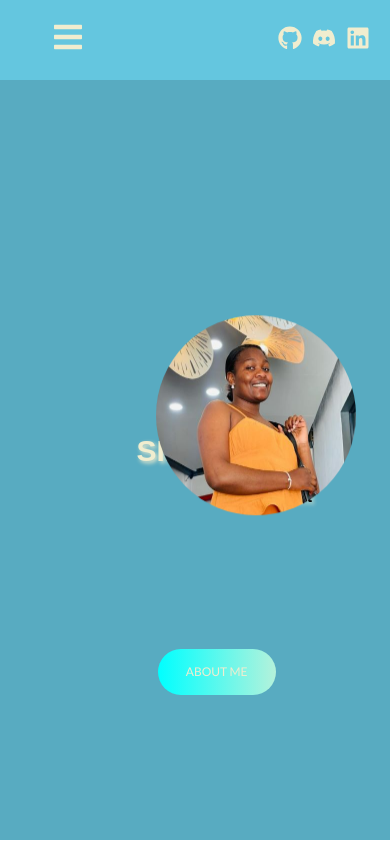
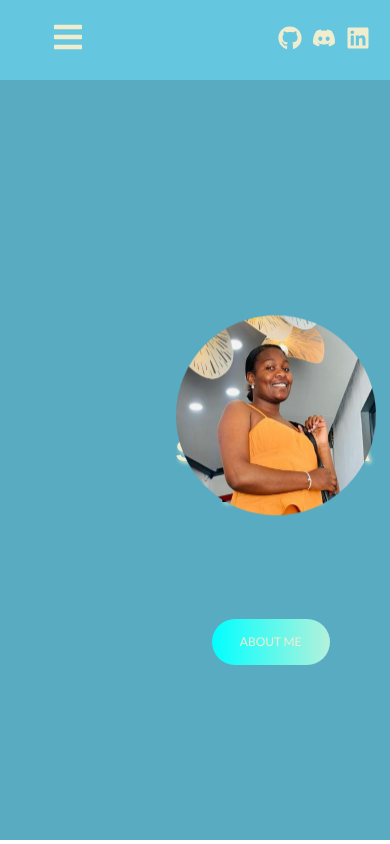
Before and after one commit to Sikhuphela/Port, a React (Create React App) app: page / in a window 390 px wide. Built offline with nearby package versions, Linux system fonts and the light colour scheme.

Commit message:
Added responsiveness to the navigation bar

```diff
--- a/src/Pages/style.css
+++ b/src/Pages/style.css
@@ -5,7 +5,6 @@
   background-color: #58ABC1;
 }
 
-/* src/components/style.css */
 h3 {
   color: #F0EDCF;
   text-align: right;
@@ -16,17 +15,17 @@ h3 {
   font-family: Arial, sans-serif;
   text-shadow: 2px 2px 4px #F0EDCF;
 }
+
 h2 {
   color: #F0EDCF;
   text-align: right;
-  font-size: 40px;
+  font-size: 30px;
   left: 500px;
   position: absolute;
   top: 500px;
   font-family: Arial, sans-serif;
   text-shadow: 2px 2px 4px #F0EDCF;
 }
-
 
 .home h4 {
   text-align: right;
@@ -37,6 +36,7 @@ h2 {
   font-family: Arial, sans-serif;
   text-shadow: 2px 2px 4px #F0EDCF;
 }
+
 .home p {
   text-align: right;
   font-size: 20px;
@@ -72,6 +72,7 @@ h2 {
       transform: translateY(-30px);
   }
 }
+
 button {
   text-decoration: none;
   position: relative;
@@ -128,40 +129,42 @@ button:hover::before {
 button:active {
   background: linear-gradient(32deg, cyan, #f0edcf, #ffeb3b, #03a9f4);
 }
+
 @media (max-width: 768px) {
   h3 {
-    font-size: 30px; /* Decrease font size for smaller screens */
-    left: 100%; /* Center horizontally */
+      font-size: 0px;
+      left: 100%;
       transform: translateX(-50%);
-    top: 200px; /* Adjust top position */
+      top: 200px;
   }
 
   h2 {
-    font-size: 30px; /* Decrease font size for smaller screens */
-    left: 60%; /* Center horizontally */
+      font-size: 30px;
+      left: 70%;
       transform: translateX(-50%);
-    top: 400px; /* Adjust top position */
+      top: 400px;
   }
 
-  .home h4, .home p {
-    font-size: 16px; /* Decrease font size for smaller screens */
-    left: 60%; /* Center horizontally */
+  .home h4,
+  .home p {
+      font-size: 16px;
+      left: 65%;
       transform: translateX(-50%);
       margin-top: -80px;
   }
 
   .image {
-    bottom: 300px; /* Adjust bottom position */
-    left: 40%; /* Center horizontally */
+      bottom: 300px;
+      left: 45%;
       transform: translateX(-50%);
-    width: 200px; /* Decrease width for smaller screens */
-    height: 200px; /* Decrease height for smaller screens */
+      width: 200px;
+      height: 200px;
   }
 
   button {
-    font-size: 12px; /* Decrease font size for smaller screens */
-    top: 200px; /* Adjust top position */
-    left: 70%; /* Center horizontally */
+      font-size: 12px;
+      top: 170px;
+      left: 120%;
       transform: translateX(-50%);
   }
 }
--- a/src/components/Navbar.css
+++ b/src/components/Navbar.css
@@ -72,5 +72,5 @@ span{
 .social-icon {
     margin-left: 10px;
     color: #f0decf;
-    font-size: 24px; /* Keep the size of the icons */
+    font-size: 24px;
 }
```
Lines whose indentation alone changed are shown as unchanged.
